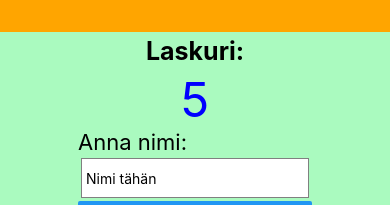
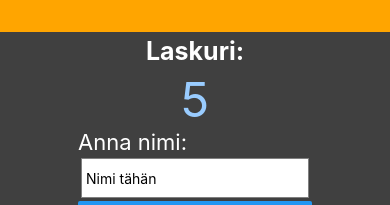
Before and after one commit to mika1407/ekaPuhelin, a React Native app: screen / in a window 390 px wide. Shown: the part 395-600 px from the top of the page. Built offline with nearby package versions, Linux system fonts and the light colour scheme.

Commit message:
tyylit muutettu footer

```diff
--- a/App.tsx
+++ b/App.tsx
@@ -63,7 +63,7 @@ const styles = StyleSheet.create({
   lowerx: {
     flex: 3,
     width: '100%',
-    backgroundColor: '#aafabf',
+    backgroundColor: '#404040',
     alignItems: 'center',
     justifyContent: 'center',
   },
--- a/HelloWorldInput.tsx
+++ b/HelloWorldInput.tsx
@@ -28,7 +28,7 @@ export default function HelloWorldInput() {
           <Text style={styles.bigCentered}>{counter}</Text>
         </View>
         <View>
-          <Text style={{fontSize: 22 }}>Anna nimi:</Text>
+          <Text style={{fontSize: 22, color:'white' }}>Anna nimi:</Text>
           <TextInput
               style = {{height: 40, borderColor: 'gray', backgroundColor: 'white', padding: 4, borderWidth: 1, margin: 3}}
               onChangeText={text => setName(text)}
@@ -58,10 +58,11 @@ const styles = StyleSheet.create({
     titleText: {
     fontSize: 25,
     padding: 4,
-    fontWeight: "bold"
+    fontWeight: "bold",
+    color: 'white',
   },
   bigCentered: {
-    color: 'blue',
+    color: '#99ccff',
     fontSize: 48,
     textAlign: 'center',
   },
```
